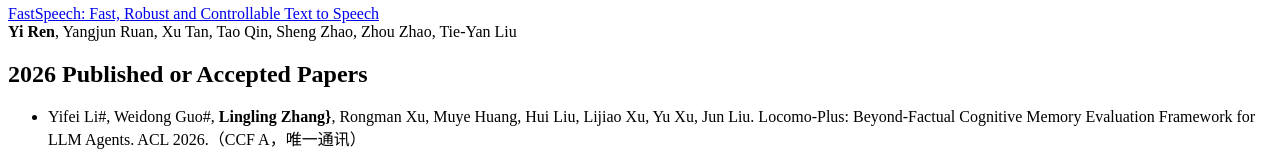
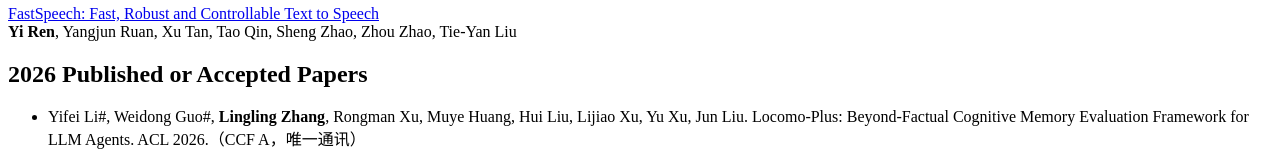
Before and after one commit to zhang-lingling/zhang-lingling.github.io, a Jekyll site: the page built from _pages/includes/pub.md, in a window 1280 px wide. Shown: the part 901-1064 px from the top of the page. Built offline with Jekyll 4.4.1, drawn with Linux system fonts in a browser that asks for light colours; our own code applies the rules of GitHub Pages for plain Markdown files.

Commit message:
Update pub.md

```diff
--- a/_pages/includes/pub.md
+++ b/_pages/includes/pub.md
@@ -13,4 +13,4 @@
 </div>
 
 ## 2026 Published or Accepted Papers
-- Yifei Li#, Weidong Guo#, **Lingling Zhang}**, Rongman Xu, Muye Huang, Hui Liu, Lijiao Xu, Yu Xu, Jun Liu. Locomo-Plus: Beyond-Factual Cognitive Memory Evaluation Framework for LLM Agents. ACL 2026.（CCF A，唯一通讯）
+- Yifei Li#, Weidong Guo#, **Lingling Zhang**, Rongman Xu, Muye Huang, Hui Liu, Lijiao Xu, Yu Xu, Jun Liu. Locomo-Plus: Beyond-Factual Cognitive Memory Evaluation Framework for LLM Agents. ACL 2026.（CCF A，唯一通讯）
```
